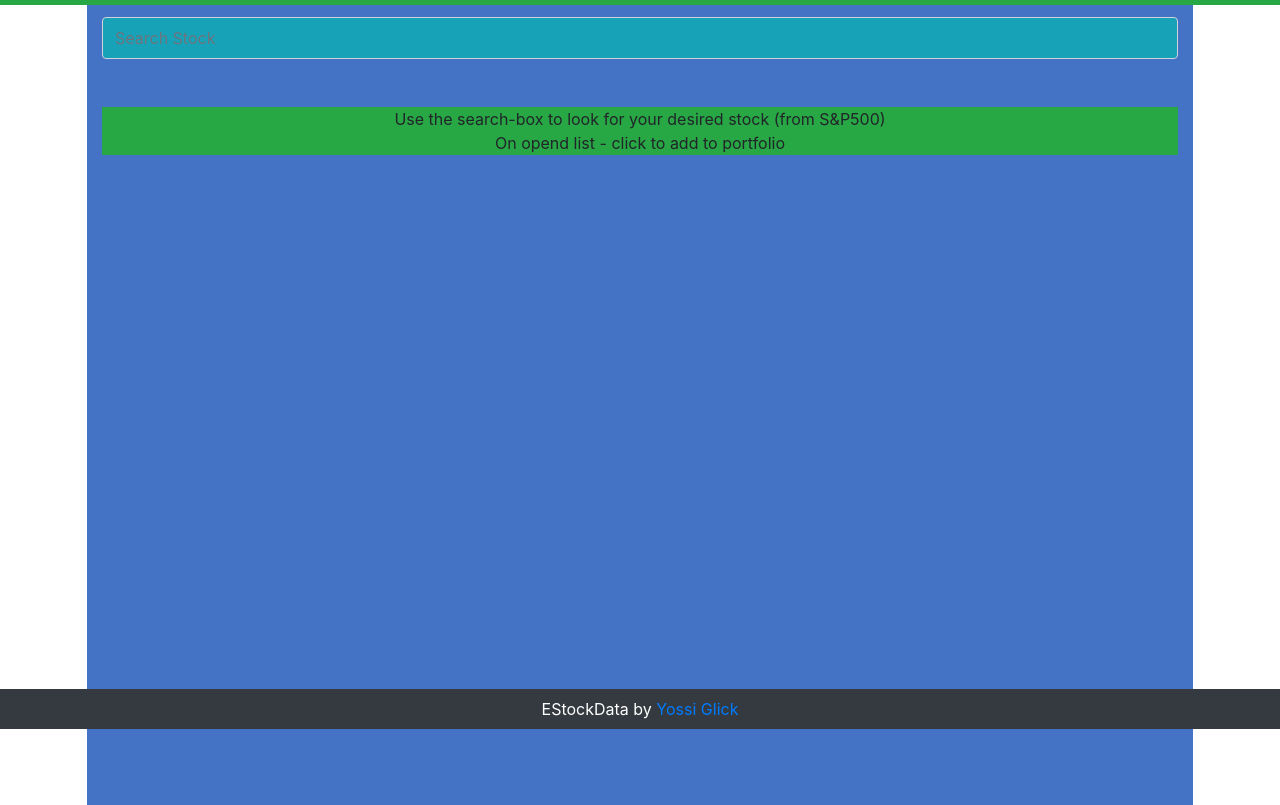
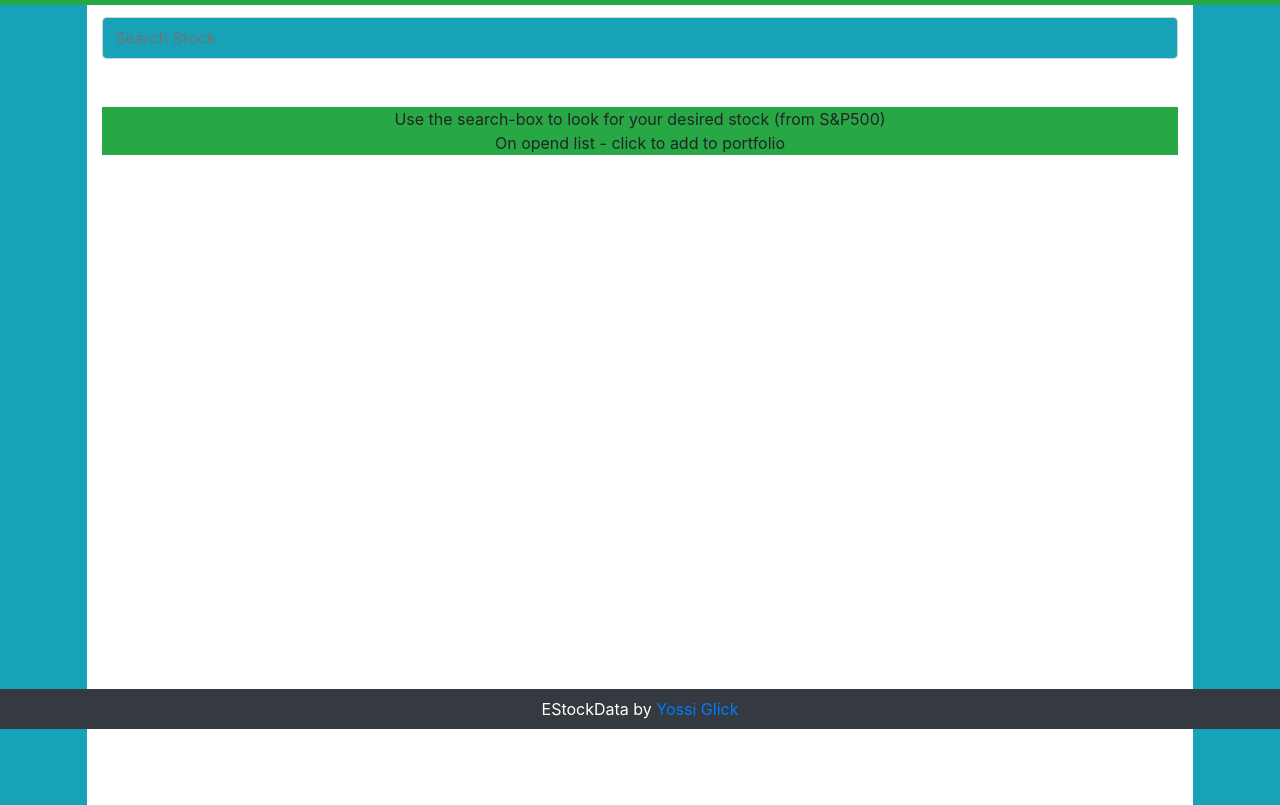
Before and after one commit to glickid/EStockData, a plain HTML site: page index.html at #!/portfolio in a window 1280 px wide. Shown: the part 71-876 px from the top of the page. Drawn offline with nearby package versions, Linux system fonts and the light colour scheme; some packages are replaced by stand-ins of ours; a script that the page names is missing.

Commit message:
change portfolio colors

```diff
--- a/app/portfolio/portfolio.html
+++ b/app/portfolio/portfolio.html
@@ -1,3 +1,4 @@
+<div class="bg-info">
     <div class="container portfolio-container pt-1">
         <form class="search-box my-2">
             <input type="text" class="bg-info text-dark form-control" placeholder="Search Stock" ng-model="input" ng-change="searchStock(input)">
@@ -286,10 +287,9 @@
                     </div>
                     <div class="modal-body">
                         <form class="form-signin">
-                        <label for="alert-price" >Enter Price to set Alert for</label>
-                        <input ng-model="alertPrice" type="number" id="alert-price" class="form-control" required
-                            autofocus>
-                        <label for="alert-type" >Select Alert type</label>
+                            <label for="alert-price">Enter Price to set Alert for</label>
+                            <input ng-model="alertPrice" type="number" id="alert-price" class="form-control" required autofocus>
+                            <label for="alert-type">Select Alert type</label>
                             <select ng-model="alertType" id="alert-type" class="form-control" required>
                                 <option value="take-profit">Take Profit</option>
                                 <option value="stop-loss">Stop Loss</option>
@@ -310,3 +310,4 @@
             </div>
         </div>
     </div>
+</div>
--- a/style.css
+++ b/style.css
@@ -8,8 +8,12 @@
 }
 
 /* #the-container { */
-.portfolio-container, .home-container {
+.home-container {
     background-color: rgb(68,114,196)
+}
+
+.portfolio-container {
+    background-color: white;
 }
 
 #QDays {
```
Lines whose indentation alone changed are shown as unchanged.
